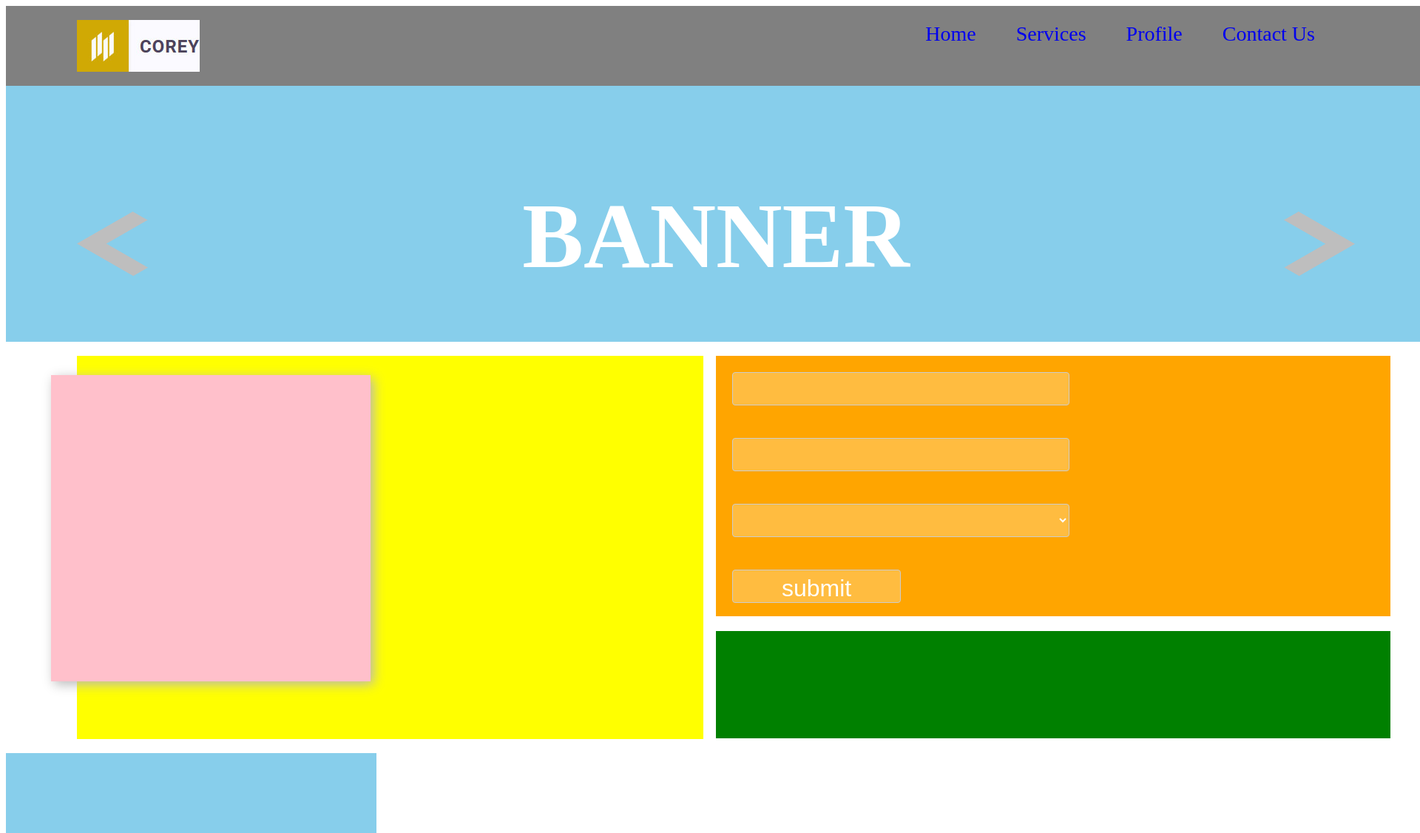
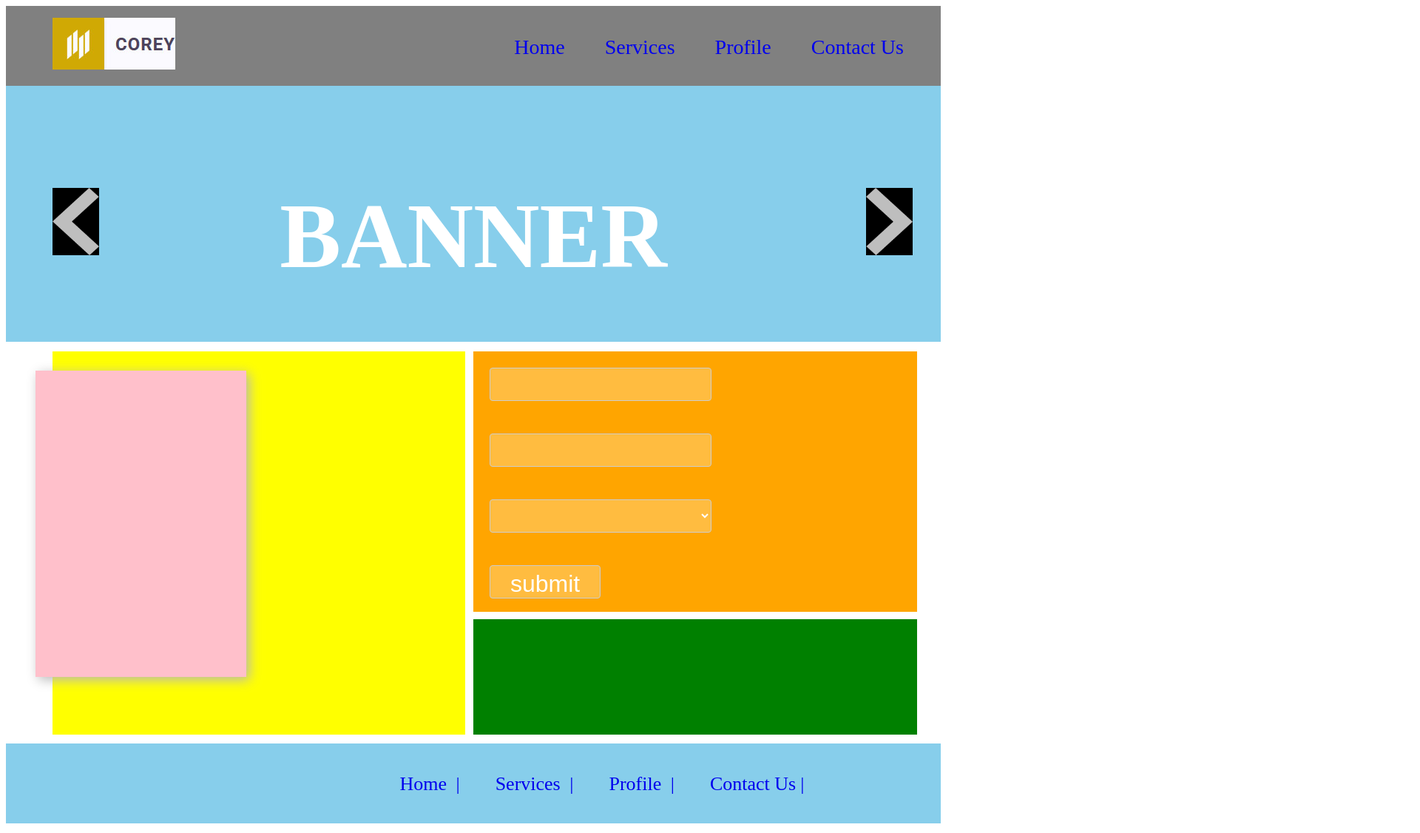
Before and after one commit to kaustab600/assignments-, a plain HTML site: page cssadvance.html in a window 1280 px wide. Shown: the whole page at 74% size, 1920 px wide, since content can reach past the window. Drawn offline with Linux system fonts and the light colour scheme.

Commit message:
Update cssadvance.html

```diff
--- a/cssadvance.html
+++ b/cssadvance.html
@@ -4,7 +4,7 @@
 	<title>css advance</title>
 	<style type="text/css">
 		#main{
-			width:1920px;
+			width:100%;
 			height: 1080px;
 
 		}
@@ -17,8 +17,10 @@
 		#logo{
 
 			float:left;
-			padding-left:5%;
-			padding-top:1%;
+			position: relative;
+			left:5%;
+			top:15%;
+
 
 		}
 
@@ -33,8 +35,8 @@
 
 		nav ul{
 			margin:0;
-			padding-right:150px;
-			padding-top: 21.6px;
+			padding-right: 50px;
+			padding-top: 40px;
 			list-style: none;
 		}
 
@@ -51,6 +53,7 @@
 
 		nav li:hover{
         background-color:rgba(0, 0, 0, 1);
+
       }
 
 
@@ -66,19 +69,24 @@
 
 		#larrow{
 			float: left;
-			padding-top: 170px;
-			padding-left: 5%;
+			position: relative;
+			left:5%;
+			top: 40%;
 			width: 5%;
-			height: 86.5px;
+			height: 90.5px;
+			background-color: black;
 
 		}
 
 		#rarrow{
 			float:right;
-			padding-top:170px;
-			padding-right:5%;
+			position: relative;
+			right:3%;
+			top: 40%;
 			width: 5%;
-			height: 86.5px;
+			height: 90.5px;
+			background-color: black;
+
 		}
 
 		#bannertext{
@@ -142,7 +150,7 @@
 			background-color: orange;
 			width:95%;
 			height:68%;
-			margin-bottom: 2%;
+
 
 
 			}
@@ -152,7 +160,11 @@
 		#rc2{
 			background-color: green;
 			width:95%;
-			height: 28%;
+			height: 30%;
+			position: relative;
+			top:2%;
+
+
 		}
 
 		.boxes{
@@ -185,10 +197,12 @@
 
       #flinks ul{
 
-      	    margin:0;
+      	    margin:0%;
 
-			padding-left:35%;
-			padding-top: 2%;
+			position: relative;
+			left:35%;
+			padding-top:40px;
+
 			list-style: none;
 
       }
@@ -198,10 +212,15 @@
       	text-decoration: none;
 
 
+
+
       }
 
       #flinks ul a:before{
-      	content: "";
+      	content: " ";
+      	position: relative;
+      	left:3%;
+
 
 
 
@@ -213,8 +232,9 @@
 
 
       	content: "|";
-      	position: relative;
-      	left:2%;
+      	position:relative;
+     	left:0.5%;
+
 
       }
 
@@ -225,6 +245,8 @@
       	display: inline;
       	margin-left: 50px;
       	font-size:26px;
+      	position: relative;
+
 
       }
 
```
